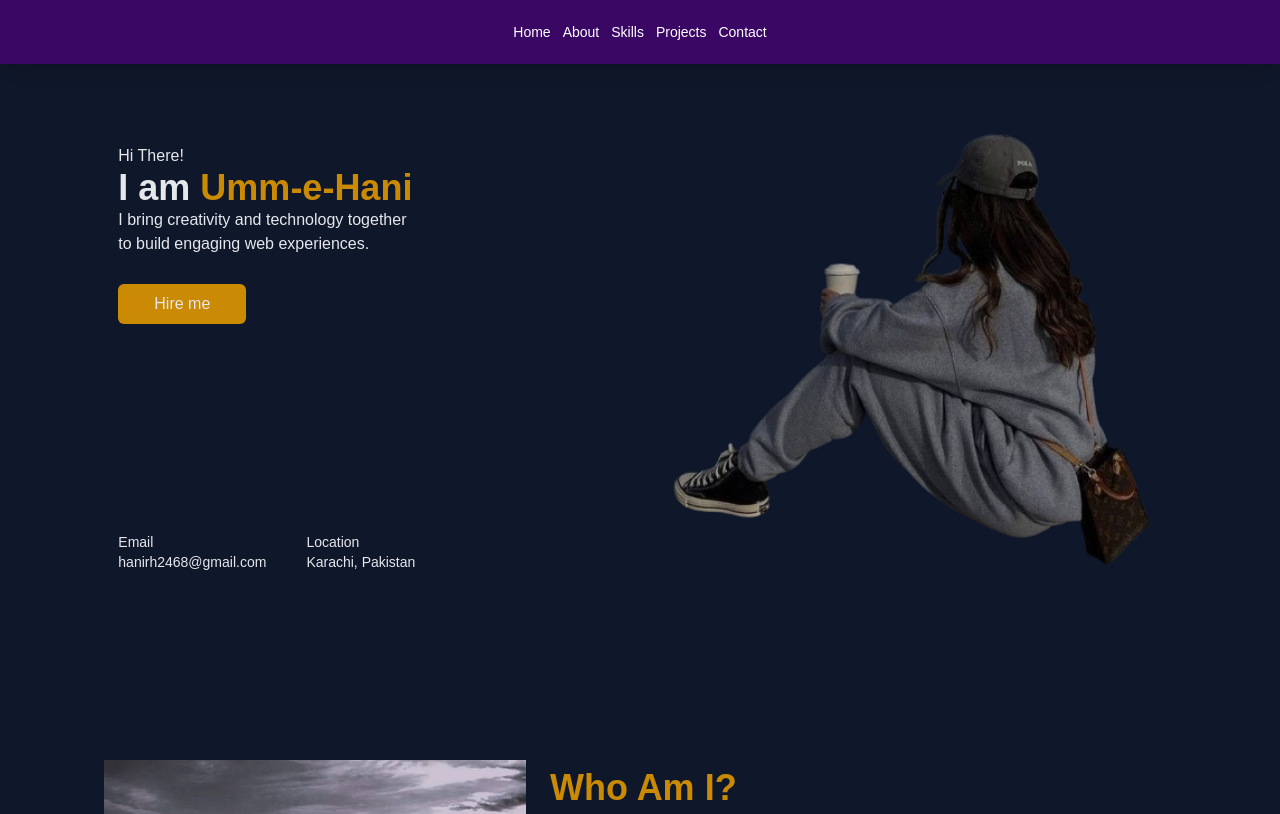
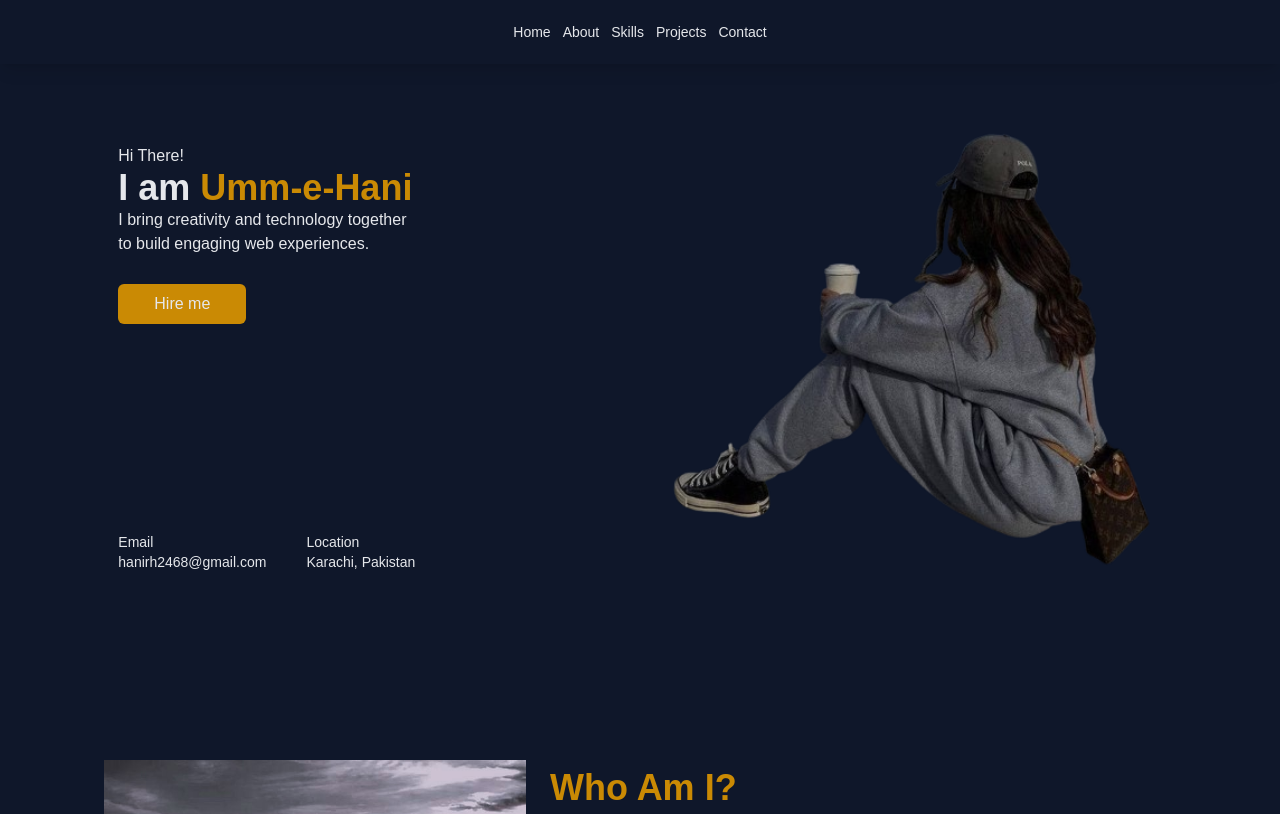
Before and after one commit to Umm-e-Hani02/portfolio-using-next-js-assignment, a Next.js app: page / in a window 1280 px wide. Shown: the top 814 px of the page. Built offline with nearby package versions, Linux system fonts and the light colour scheme.

Commit message:
Update Navbar.tsx

```diff
--- a/src/app/components/Navbar.tsx
+++ b/src/app/components/Navbar.tsx
@@ -2,8 +2,8 @@ import Link from "next/link";
 
 export default function Navbar() {
     return (
-        <nav className="bg-purple-950 shadow-lg h-16 flex items-center justify-center fixed w-full z-10">
-            <ul className="flex space-x-3 text-white text-sm">
+        <nav className="bg-slate-900 shadow-lg h-16 flex items-center justify-center fixed w-full z-10">
+            <ul className="flex space-x-3 text-gray-200 text-sm">
                 <li>
                     <Link href="#home" className="hover:text-yellow-600 transition duration-300">
                         Home
```
